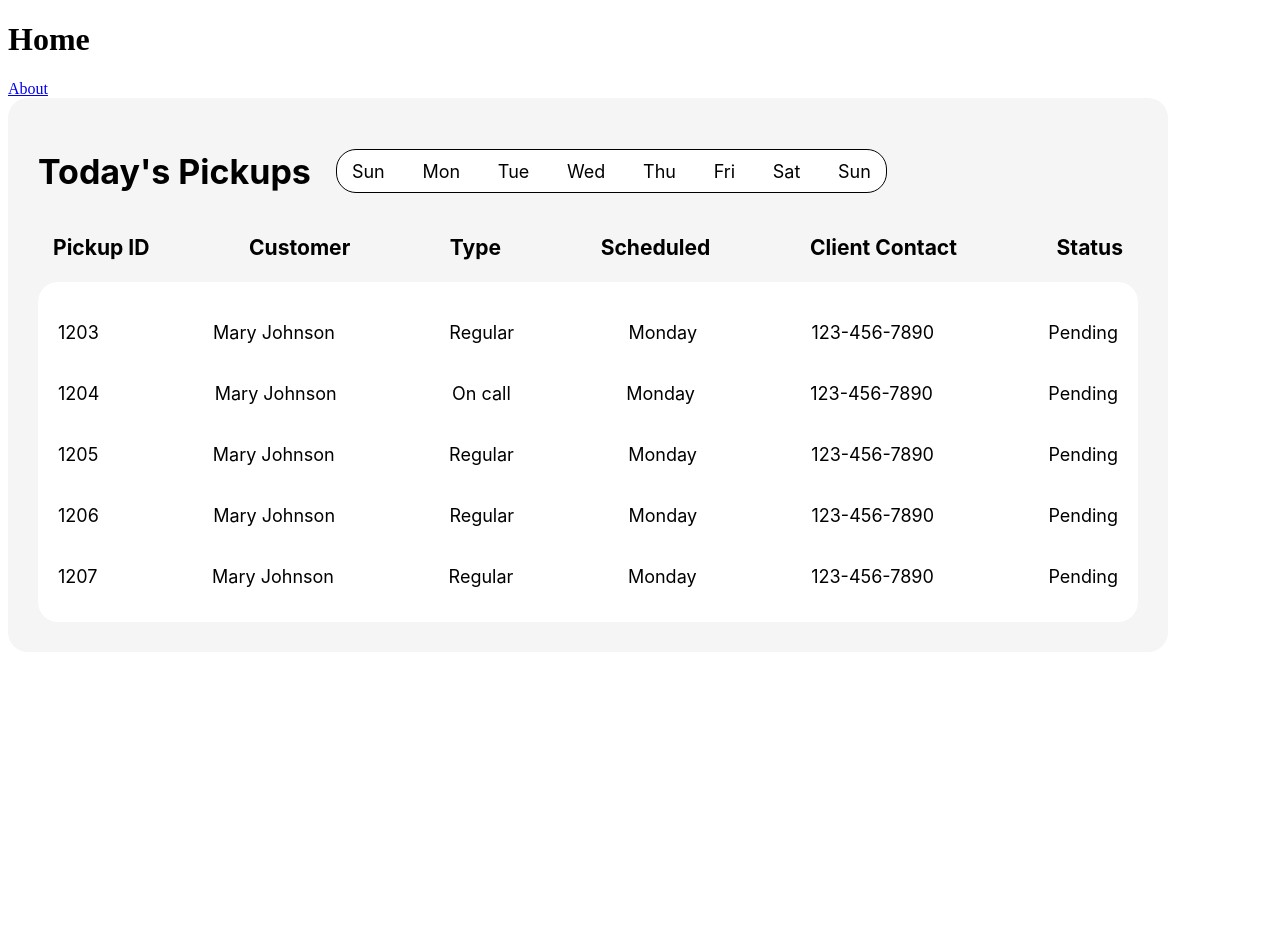
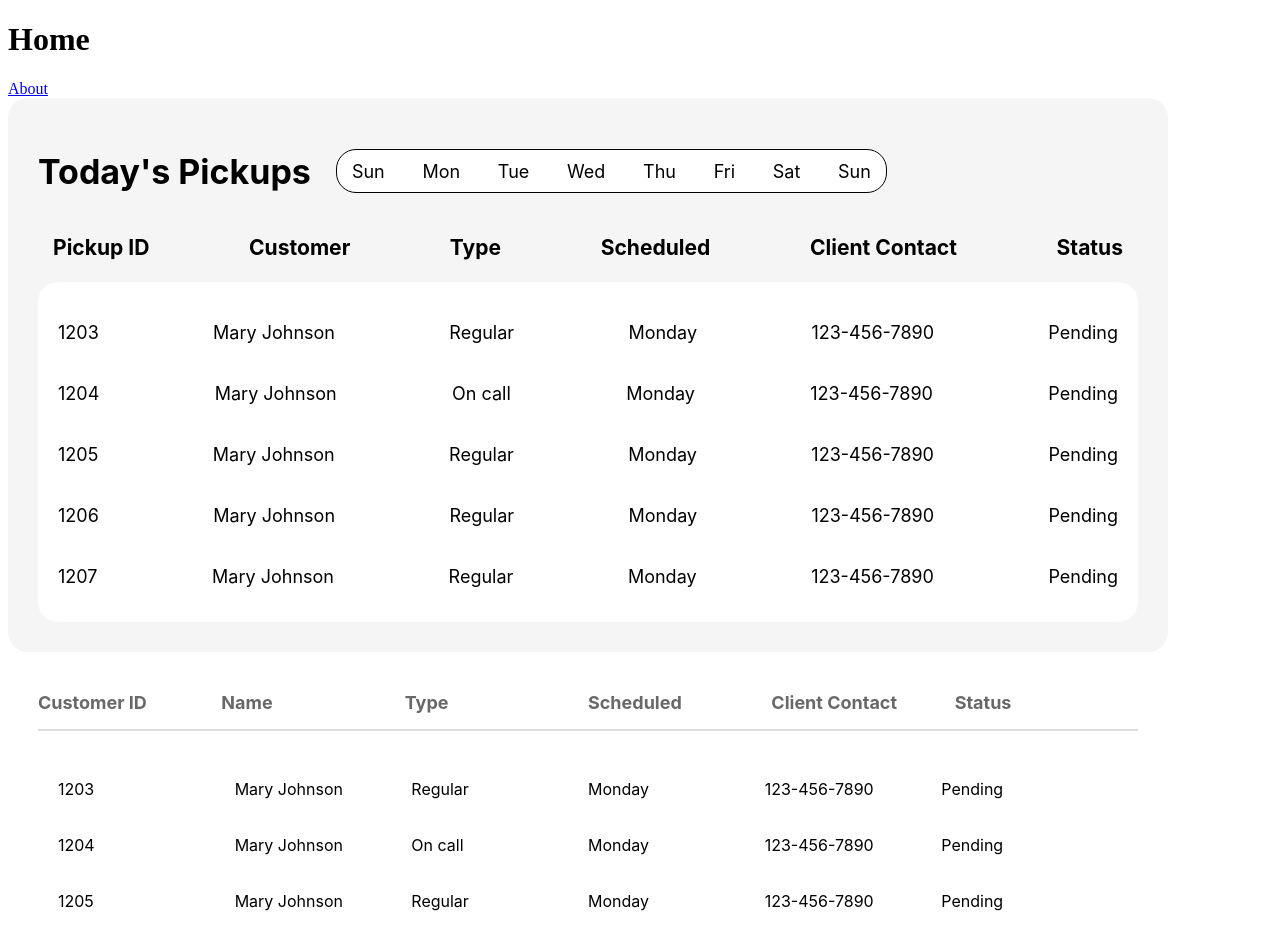
Before and after one commit to ubcmotion/united-we-can, a Next.js app in the folder apps/web/web/: page / in a window 1280 px wide. Shown: the top 948 px of the page. Before the commit the page ends 800 px from the top, so only its background shows below. Built offline with nearby package versions, Linux system fonts and the light colour scheme.

Commit message:
feat: simple draft of configurable table view component

```diff
--- /dev/null
+++ b/apps/web/web/src/app/components/TableView.tsx
@@ -0,0 +1,81 @@
+import React from 'react'
+
+interface Styles {
+  mainContainer: React.CSSProperties;
+  rowTitle: React.CSSProperties;
+  gridContainer: (numColumns: number) => React.CSSProperties;
+  gridItem: React.CSSProperties;
+  scrollableDiv: React.CSSProperties;
+}
+
+interface TableViewProps {
+  rowTitles: string[];
+  records: {
+    id: number;
+    name: string;
+    type: string;
+    day: string;
+    phone: string;
+    status: string;
+  }[];
+}
+
+const styles: Styles = {
+  mainContainer: {
+    backgroundColor: 'white',
+    padding: '30px',
+    borderRadius: '20px',
+    fontFamily: "'Inter', sans-serif",
+    width: '1100px',
+  },
+  gridContainer: (numColumns: number) => ({
+    display: 'grid',
+    gridTemplateColumns: `repeat(${numColumns}, 1fr)`, // dynamically set columns
+    alignItems: 'center',
+    padding: '10px 0',
+  }),
+  rowTitle: {
+    fontSize: '18px',
+    color: '#686868',
+    fontWeight: 'bold',
+    paddingBottom: '16px',
+    borderBottom: '2px solid #ddd',
+  },
+  gridItem: {
+    fontSize: '16px',
+    padding: '8px 0',
+  },
+  scrollableDiv: {
+    backgroundColor: '#FFFFFF',
+    padding: '20px',
+    borderRadius: '20px',
+    height: '250px',
+    overflowY: 'auto' as const, // Explicitly type 'auto' as a constant
+  },
+};
+
+export default function TableView({ rowTitles, records }: TableViewProps) {
+  return (
+    <div style={styles.mainContainer}>
+      <div style={{ ...styles.gridContainer(rowTitles.length), fontWeight: 'bold' }}>
+        {rowTitles.map((rowTitle, index) => (
+          <div key={index} style={styles.rowTitle}>
+            {rowTitle}
+          </div>
+        ))}
+      </div>
+      <div style={styles.scrollableDiv}>
+        {records.map((record) => (
+            <div style={styles.gridContainer(rowTitles.length)} key={record.id}>
+            <div style={styles.gridItem}>{record.id}</div>
+            <div style={styles.gridItem}>{record.name}</div>
+            <div style={styles.gridItem}>{record.type}</div>
+            <div style={styles.gridItem}>{record.day}</div>
+            <div style={styles.gridItem}>{record.phone}</div>
+            <div style={styles.gridItem}>{record.status}</div>
+            </div>
+        ))}
+       </div>
+    </div>
+  );
+}
--- a/apps/web/web/src/app/page.tsx
+++ b/apps/web/web/src/app/page.tsx
@@ -1,6 +1,50 @@
 import Link from 'next/link'
 import TodaysPickups from './todays-pickups'
+import TableView from './components/TableView'
 
+const titles = ["Customer ID", 'Name', 'Type', "Scheduled", 'Client Contact', 'Status']
+const tableRecords = [
+  {
+    id: 1203,
+    name: "Mary Johnson",
+    type: "Regular",
+    day: "Monday",
+    phone: "123-456-7890",
+    status: "Pending"
+  },
+  {
+    id: 1204,
+    name: "Mary Johnson",
+    type: "On call",
+    day: "Monday",
+    phone: "123-456-7890",
+    status: "Pending"
+  },
+  {
+    id: 1205,
+    name: "Mary Johnson",
+    type: "Regular",
+    day: "Monday",
+    phone: "123-456-7890",
+    status: "Pending"
+  },
+  {
+    id: 1206,
+    name: "Mary Johnson",
+    type: "Regular",
+    day: "Monday",
+    phone: "123-456-7890",
+    status: "Pending"
+  },
+  {
+    id: 1207,
+    name: "Mary Johnson",
+    type: "Regular",
+    day: "Monday",
+    phone: "123-456-7890",
+    status: "Pending"
+  }
+];
 
 export default function Page() {
   return (
@@ -8,6 +52,10 @@ export default function Page() {
       <h1>Home</h1>
       <Link href="/about">About</Link>
       <TodaysPickups/>
+      <TableView rowTitles={titles}
+      records = {tableRecords}>
+
+      </TableView>
     </div>
 
   )
```
